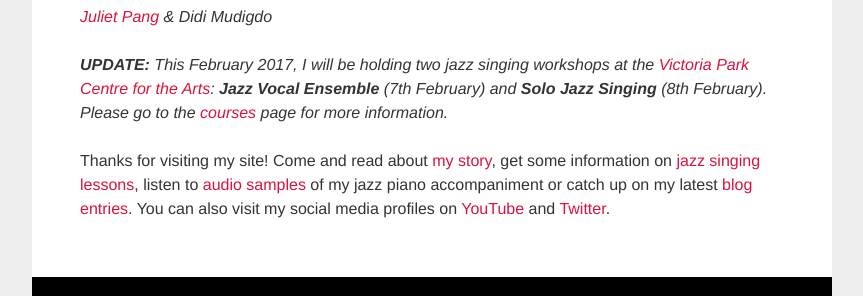
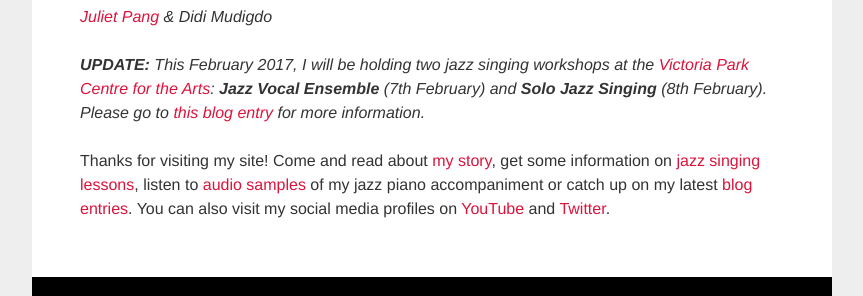
Before and after one commit to didijazz/didijazz.github.io, a Jekyll site: the page built from index.html, in a window 1280 px wide. Shown: the part 612-908 px from the top of the page, without its empty margins (208-1071 px from the left). Built offline with Jekyll 4.4.1, drawn with Linux system fonts in a browser that asks for light colours.

Commit message:
changed link to blog entry for workshops

```diff
--- a/index.html
+++ b/index.html
@@ -5,7 +5,7 @@ title: Didi Mudigdo
 <div class="blurb">
 	 <p><img class=img-responsive src="img/pianovox800px.jpg" alt=""><br><em><a href="http://julietpang.net" target="_blank">Juliet Pang</a> &amp; Didi Mudigdo</em></p>
 
-	<p><em><strong>UPDATE:</strong> This February 2017, I will be holding two jazz singing workshops at the <a href="http://vicparkarts.org.au" target="_blank">Victoria Park Centre for the Arts</a>: <strong>Jazz Vocal Ensemble</strong>  (7th February) and <strong>Solo Jazz Singing</strong> (8th February). Please go to the <a href="/courses">courses</a> page for more information.</em></p>
+	<p><em><strong>UPDATE:</strong> This February 2017, I will be holding two jazz singing workshops at the <a href="http://vicparkarts.org.au" target="_blank">Victoria Park Centre for the Arts</a>: <strong>Jazz Vocal Ensemble</strong>  (7th February) and <strong>Solo Jazz Singing</strong> (8th February). Please go to <a href="https://didijazz.github.io/blog/2017/01/25/february-jazz-singing-workshops">this blog entry</a> for more information.</em></p>
 
 	<p>Thanks for visiting my site! Come and read about <a href="/about">my story</a>, get some information on <a href="/lessons">jazz singing lessons</a>, listen to <a href="/audio">audio samples</a> of my jazz piano accompaniment or catch up on my latest <a href="/blog">blog entries</a>. You can also visit my social media profiles on <a href="http://youtube.com/dmudigdo" target="_blank">YouTube</a> and <a href="http://twitter.com/didijazz" target="_blank">Twitter</a>.</p>
 
```
